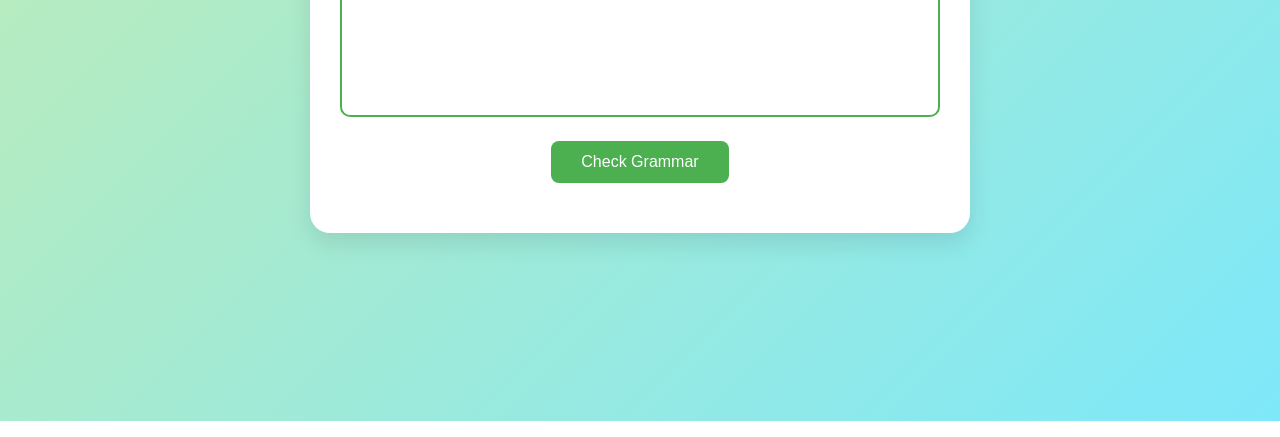
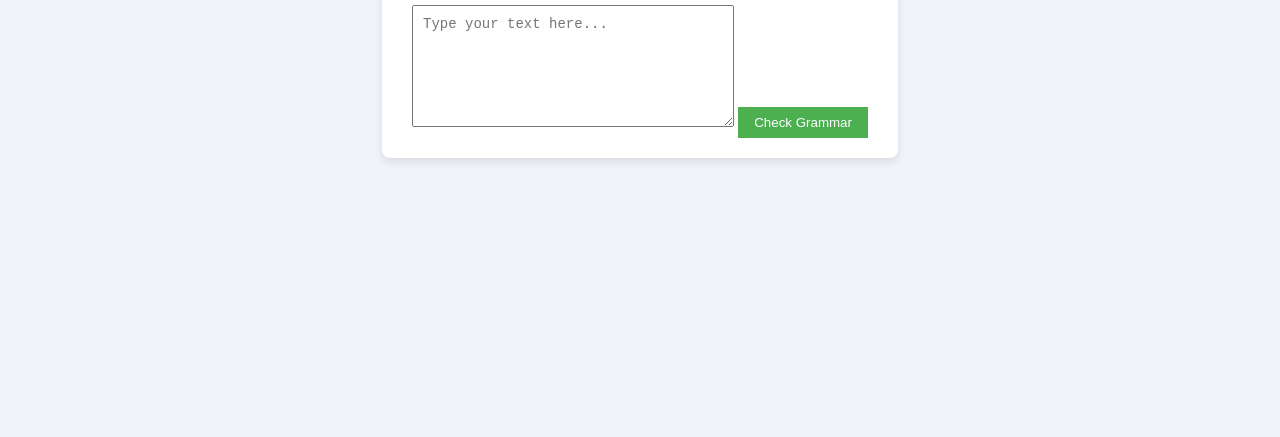
Before and after one commit to nabihasharif/Languagely, a plain HTML site: page index.html in a window 1280 px wide. Shown: the part 379-816 px from the top of the page. Drawn offline with Linux system fonts and the light colour scheme.

Commit message:
Update style.css

```diff
--- a/style.css
+++ b/style.css
@@ -1,4 +1,4 @@
-body {
+/* body {
     font-family: 'Poppins', sans-serif;
     background: linear-gradient(135deg, #c3ecb2, #7ee8fa);
     display: flex;
@@ -56,3 +56,40 @@ button:hover {
     font-size: 18px;
     color: #555;
 }
+ */
+body {
+  font-family: 'Segoe UI', sans-serif;
+  display: flex;
+  justify-content: center;
+  align-items: center;
+  height: 100vh;
+  background: #f0f4f8;
+}
+
+.container {
+  background: white;
+  padding: 20px 30px;
+  border-radius: 8px;
+  box-shadow: 0 4px 10px rgba(0,0,0,0.1);
+  text-align: center;
+}
+
+textarea {
+  width: 300px;
+  height: 100px;
+  padding: 10px;
+  font-size: 14px;
+}
+
+button {
+  margin-top: 10px;
+  padding: 8px 16px;
+  background-color: #4CAF50;
+  color: white;
+  border: none;
+  cursor: pointer;
+}
+
+button:hover {
+  background-color: #45a049;
+}
```
